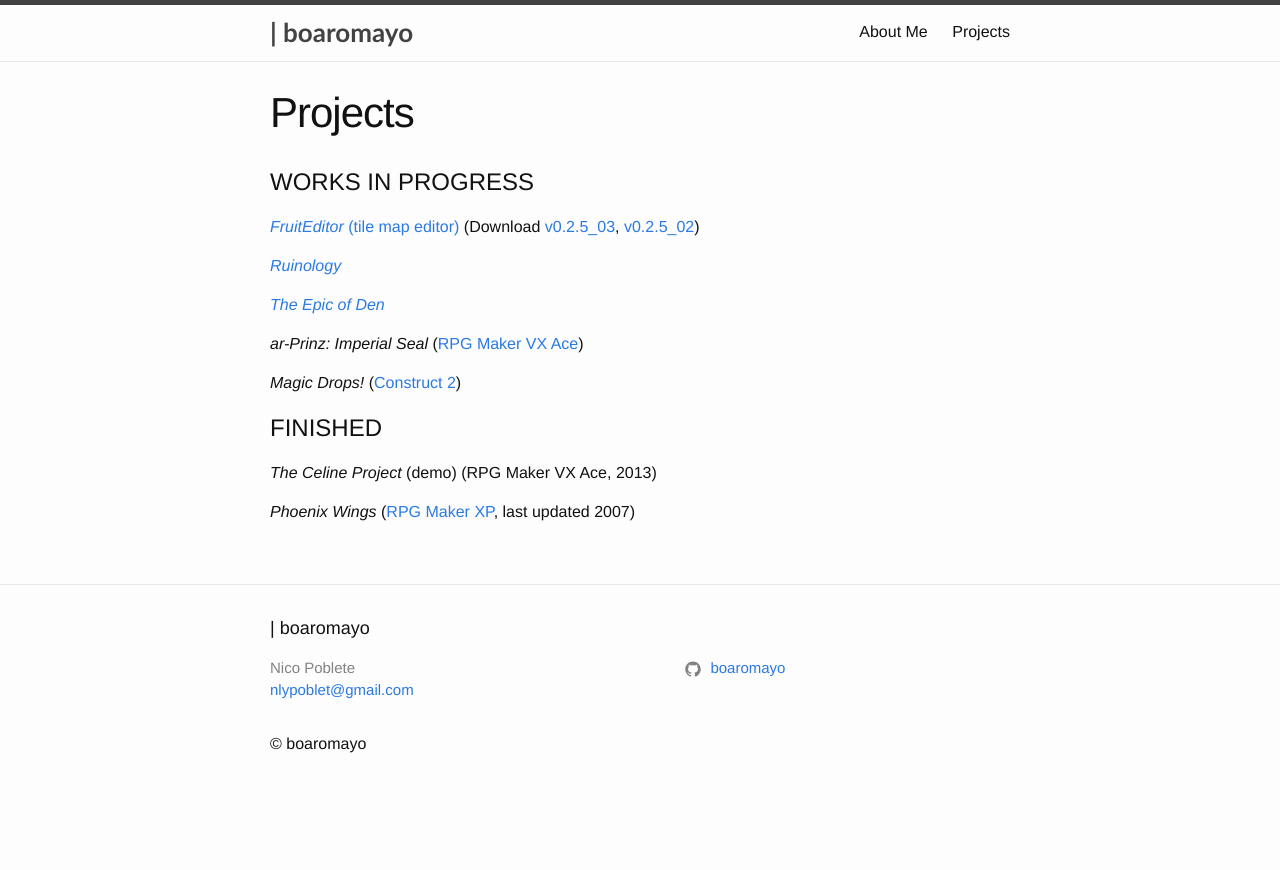
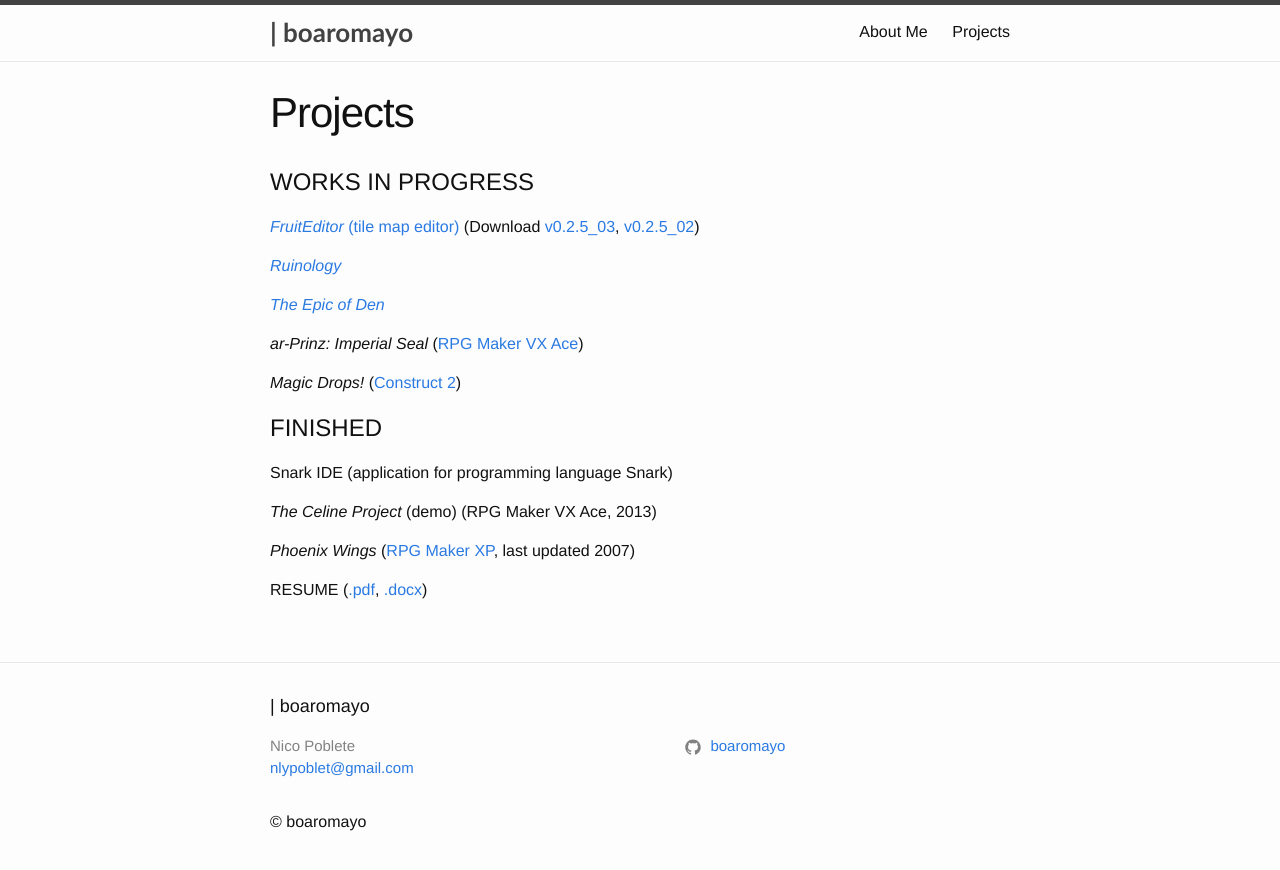
Before and after one commit to boaromayo/boaromayo.net-portfolio, a Jekyll site: the page built from projects.md, in a window 1280 px wide. Shown: the top 870 px of the page. Built offline with Jekyll 4.4.1, drawn with Linux system fonts in a browser that asks for light colours.

Commit message:
Added resume to projects page

```diff
--- a/projects.md
+++ b/projects.md
@@ -18,9 +18,13 @@
 
 # FINISHED
 
+Snark IDE (application for programming language Snark)
+
 *The Celine Project* (demo) (RPG Maker VX Ace, 2013)
 
 *Phoenix Wings* ([RPG Maker XP][rmxp], last updated 2007)
+
+RESUME ([.pdf][resume-pdf], [.docx][resume-docx])
 
 [github-map]:   https://github.com/boaromayo/FruitEditor_v1_1
 [map-v0.2.5_03]:https://github.com/boaromayo/FruitEditor_v1_1/releases/tag/v0.2.5_03
@@ -30,3 +34,5 @@
 [construct]:    https://www.scirra.com/construct2
 [rmvxa]:        https://en.wikipedia.org/wiki/RPG_Maker_VX_Ace
 [rmxp]:         https://en.wikipedia.org/wiki/RPG_Maker_XP
+[resume-pdf]:   ./assets/nyp-resume-rev.pdf
+[resume-docx]:  ./assets/nyp-resume-rev.docx
```
